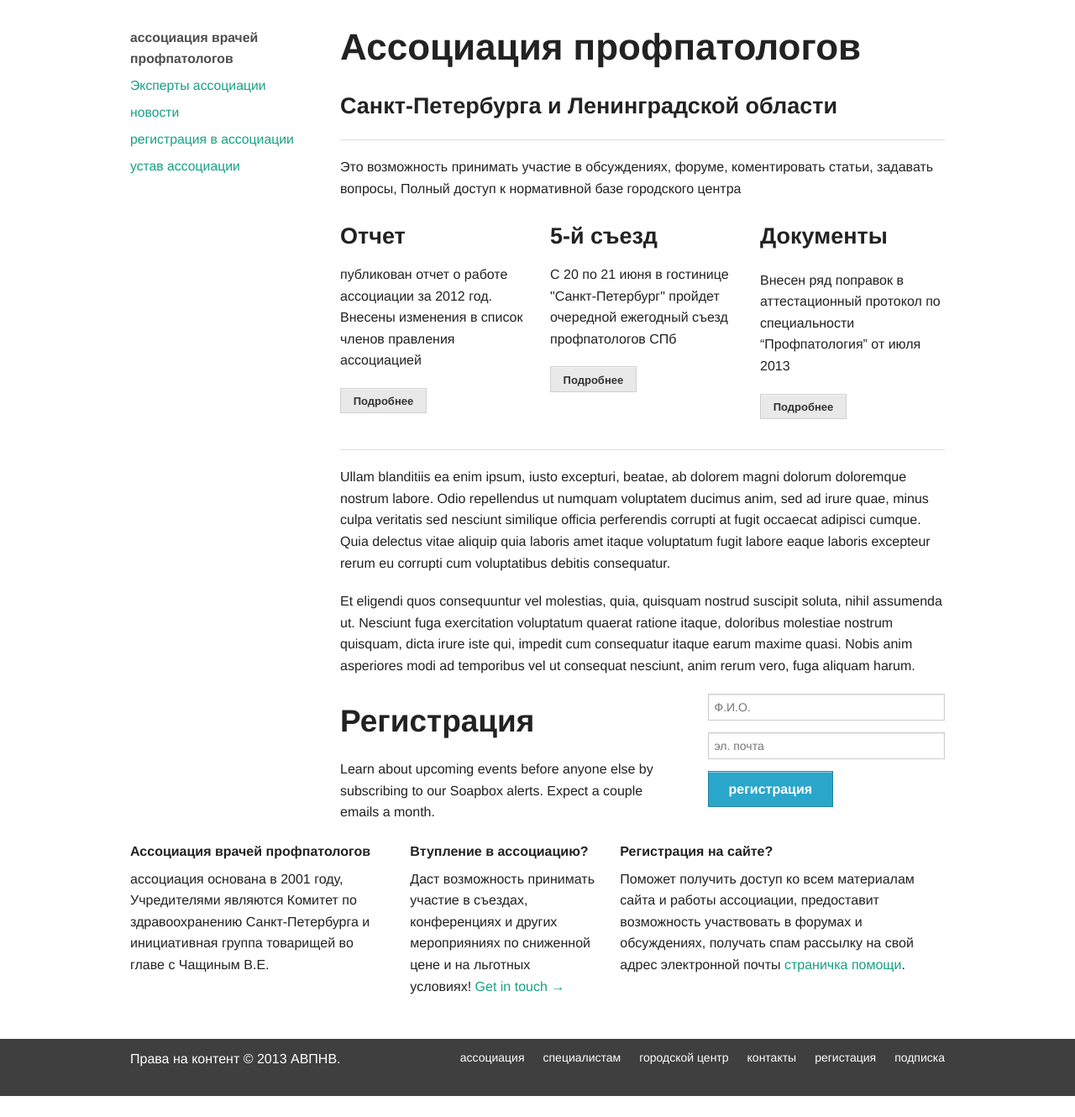
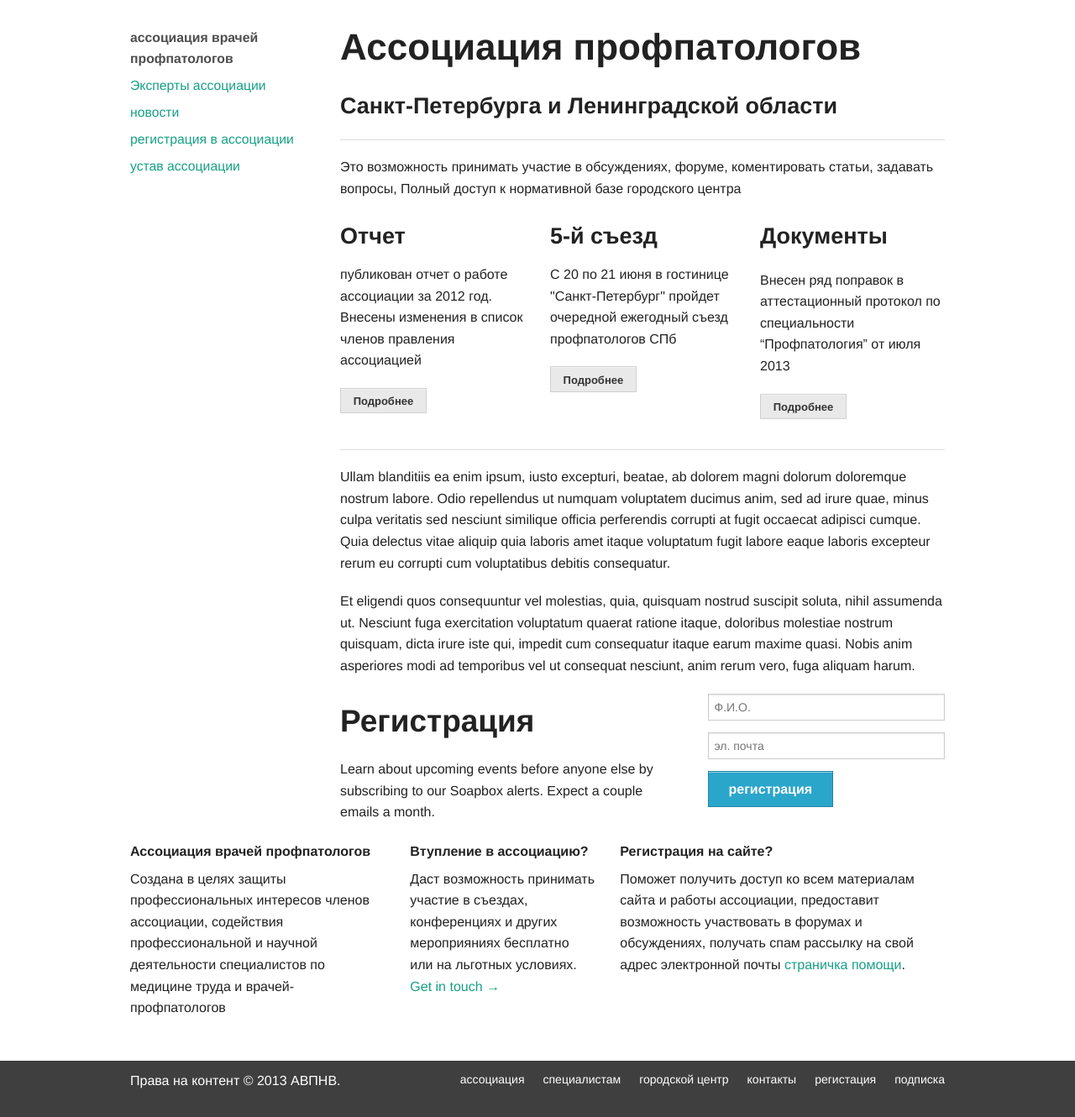
Before and after one commit to avpnw/avpnw, a Jekyll site: the page built from index.html, in a window 1280 px wide, cut to the strip 139-1469 px from the top of the page. Shown: the whole strip at 84% size. Built offline with Jekyll 4.4.1, drawn with Linux system fonts in a browser that asks for light colours; Markdown is read by kramdown in place of the engine named in the settings; before the commit the page ends 1444 px from its top, so only the background shows below that.

Commit message:
Update footer.html

```diff
--- a/_includes/footer.html
+++ b/_includes/footer.html
@@ -1,12 +1,12 @@
     <footer class="row">
       <div class="large-4 columns">
         <h6><strong>Ассоциация врачей профпатологов</strong></h6>
-        <p>ассоциация основана в 2001 году, Учредителями являются Комитет по здравоохранению Санкт-Петербурга и инициативная группа товарищей во главе с Чащиным В.Е.</p>
+        <p>Создана в целях защиты профессиональных интересов членов ассоциации, содействия профессиональной и научной деятельности специалистов по медицине труда и врачей-профпатологов</p>
       </div>
 
       <div class="large-3 columns">
         <h6><strong>Втупление в ассоциацию?</strong></h6>
-        <p>Даст возможность принимать участие в съездах, конференциях и других мероприяниях по сниженной цене и на льготных условиях! <a href="mailto:foundation@zurb.com?subject=I'm%20using%20Foundation">Get in touch &rarr;</a></p>
+        <p>Даст возможность принимать участие в съездах, конференциях и других мероприяниях бесплатно или на льготных условиях. <a href="mailto:foundation@zurb.com?subject=I'm%20using%20Foundation">Get in touch &rarr;</a></p>
       </div>
 
       <div class="large-5 columns">
```
